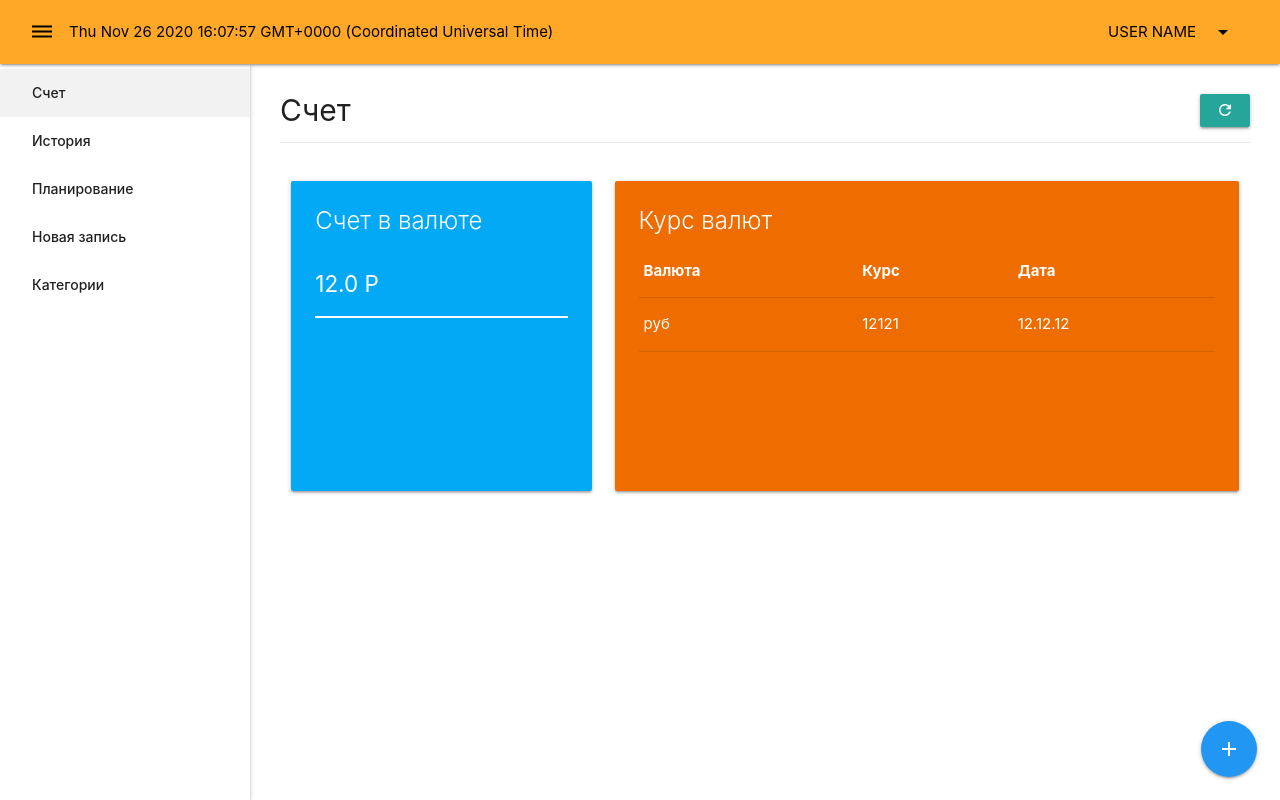
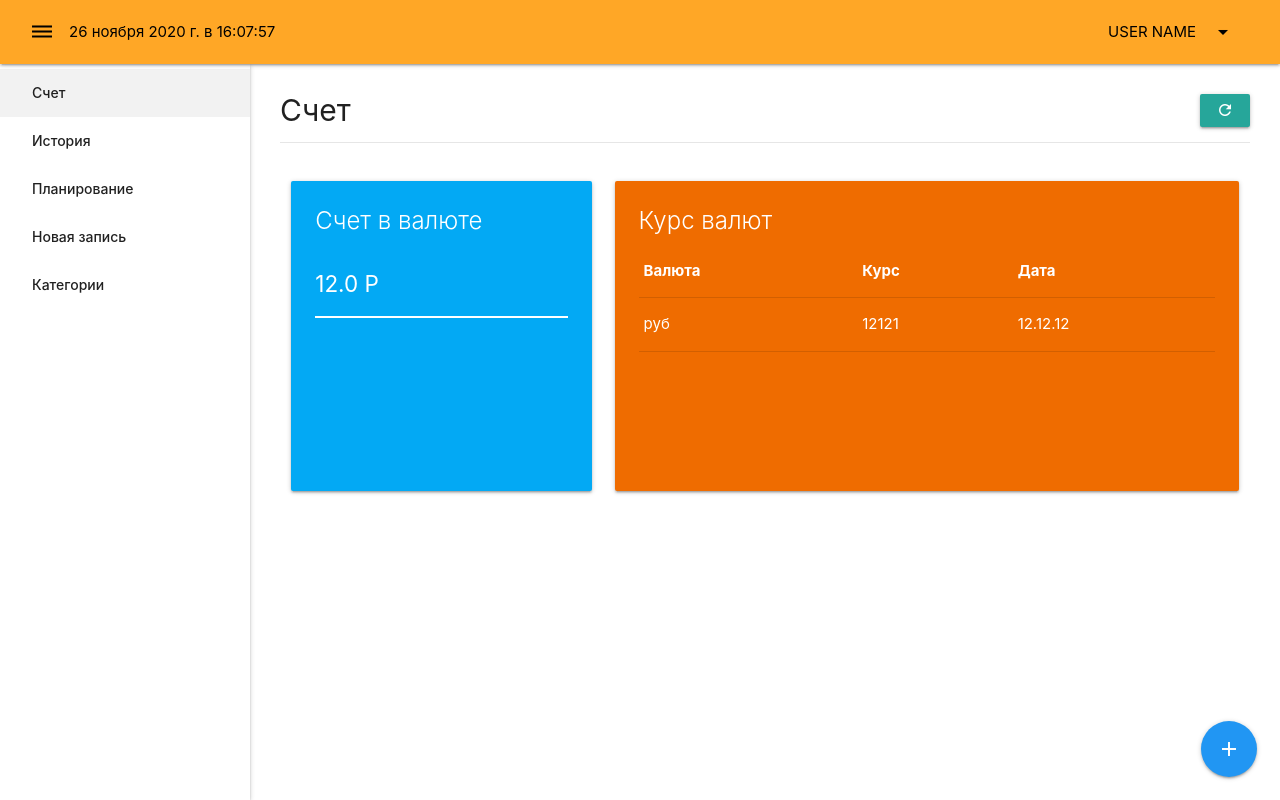
Before and after one commit to coelilumenus/first-vue-practice, a Vue app: page / in a window 1280 px wide. Built offline with nearby package versions, Linux system fonts and the light colour scheme.

Commit message:
made data-time filter at navbar

```diff
--- a/src/components/app/navbar.vue
+++ b/src/components/app/navbar.vue
@@ -5,7 +5,7 @@
         <a href="#" @click.prevent="$emit('click')">
           <i class="material-icons black-text">dehaze</i>
         </a>
-        <span class="black-text">{{date}}</span>
+        <span class="black-text">{{$filters.dateFilter(date)}}</span>
       </div>
 
       <ul class="right hide-on-small-and-down">
--- a/src/main.js
+++ b/src/main.js
@@ -7,6 +7,23 @@ import 'materialize-css/dist/js/materialize.min'
 
 Vue.config.productionTip = false
 
+Vue.prototype.$filters = {
+  dateFilter (value, format = 'datetime') {
+    const options = {}
+    if (format.includes('date')) {
+      options.day = '2-digit'
+      options.month = 'long'
+      options.year = 'numeric'
+    }
+    if (format.includes('time')) {
+      options.hour = '2-digit'
+      options.minute = '2-digit'
+      options.second = '2-digit'
+    }
+    return new Intl.DateTimeFormat('ru-RU', options).format(new Date(value))
+  }
+}
+
 new Vue({
   router,
   store,
```
